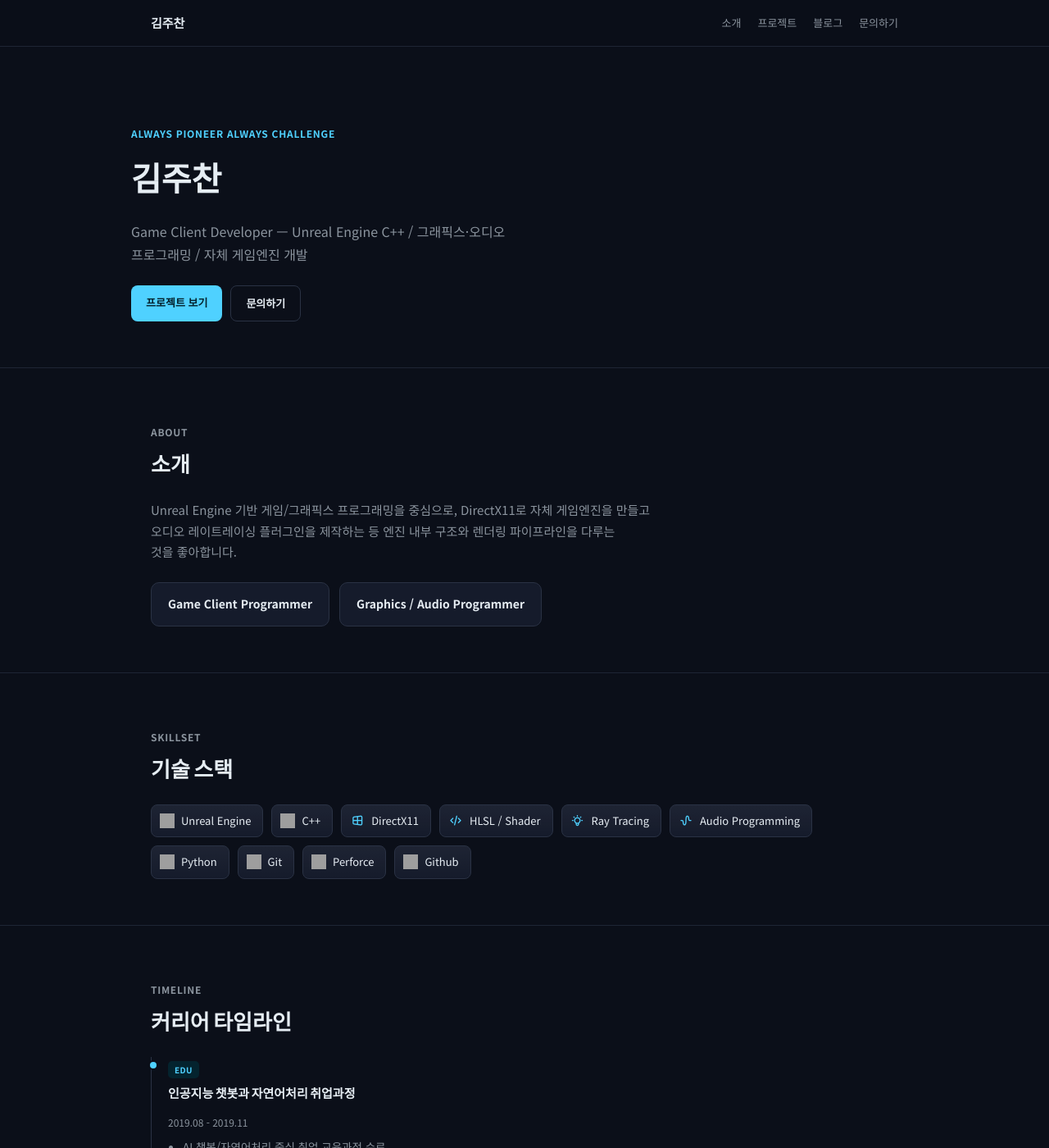
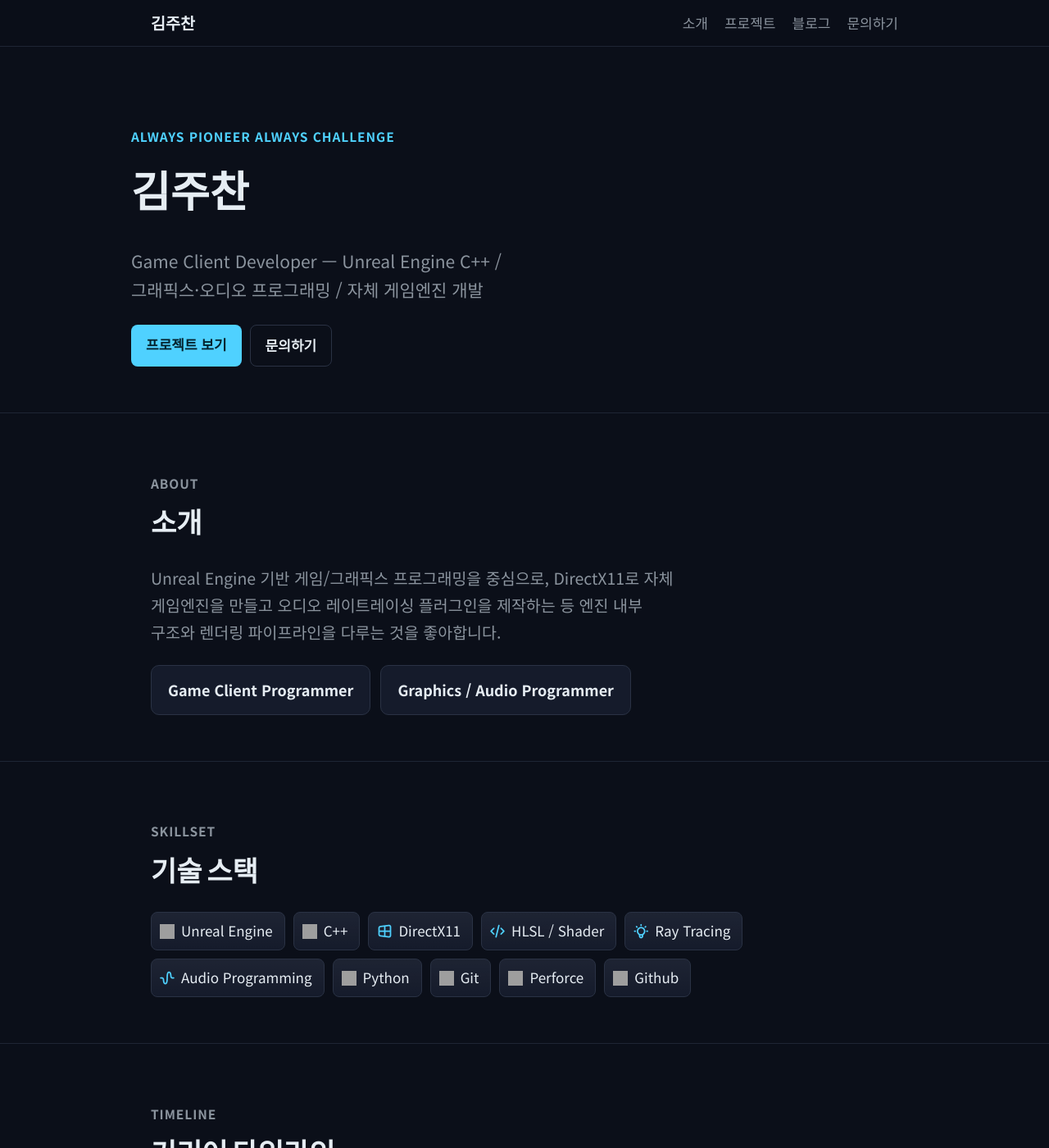
Before and after one commit to skamo3/skamo3.github.io, a Jekyll site: the page built from index.html, in a window 1280 px wide and 1400 px high. Shown: the whole window at 82% size. Built offline with Jekyll 4.4.1, drawn with Linux system fonts in a browser that asks for light colours; grey boxes are pictures that could not be loaded.

Commit message:
Scale all font sizes up 30%
Multiplied every font-size declaration by 1.3 (e.g. 16px -> 21px,
40px -> 52px). Added an explicit 21px base to body since some text
(post-content paragraphs) relied on the browser's unset 16px default,
which wouldn't have scaled otherwise. Verified no overflow/clipping
on mobile (375px) or desktop after the change.

```diff
--- a/assets/css/style.css
+++ b/assets/css/style.css
@@ -22,6 +22,7 @@ body {
   background: var(--bg);
   color: var(--text);
   font-family: "Noto Sans KR", "Poppins", sans-serif;
+  font-size: 21px;
   line-height: 1.7;
   word-break: keep-all;
   overflow-wrap: break-word;
@@ -57,9 +58,9 @@ a { color: inherit; text-decoration: none; }
   justify-content: space-between;
   height: 56px;
 }
-.site-nav .logo { font-weight: 700; font-size: 15px; }
+.site-nav .logo { font-weight: 700; font-size: 19.5px; }
 .site-nav .links { display: flex; gap: 20px; }
-.site-nav .links a { font-size: 13px; color: var(--text-muted); }
+.site-nav .links a { font-size: 17px; color: var(--text-muted); }
 .site-nav .links a:hover { color: var(--accent); }
 
 /* hero */
@@ -67,18 +68,18 @@ a { color: inherit; text-decoration: none; }
   padding: 96px 0 56px;
 }
 .hero .eyebrow {
-  font-size: 12px;
+  font-size: 15.5px;
   letter-spacing: .06em;
   color: var(--accent);
   font-weight: 700;
   margin: 0 0 12px;
 }
-.hero h1 { font-size: 40px; margin-bottom: 12px; }
-.hero p.tagline { font-size: 16px; color: var(--text-muted); max-width: 520px; }
+.hero h1 { font-size: 52px; margin-bottom: 12px; }
+.hero p.tagline { font-size: 21px; color: var(--text-muted); max-width: 520px; }
 .hero .cta { display: flex; gap: 10px; margin-top: 24px; }
 .btn {
   display: inline-block;
-  font-size: 13px;
+  font-size: 17px;
   font-weight: 700;
   padding: 10px 18px;
   border-radius: 8px;
@@ -90,18 +91,18 @@ a { color: inherit; text-decoration: none; }
 
 /* section */
 .section { padding: 56px 0; border-top: 0.5px solid var(--border); }
-.section-label { font-size: 12px; color: var(--text-muted); font-weight: 700; letter-spacing: .06em; margin-bottom: 8px; }
-.section h2 { font-size: 26px; margin-bottom: 20px; }
+.section-label { font-size: 15.5px; color: var(--text-muted); font-weight: 700; letter-spacing: .06em; margin-bottom: 8px; }
+.section h2 { font-size: 34px; margin-bottom: 20px; }
 
 /* about */
-.about-text { max-width: 640px; color: var(--text-muted); font-size: 15px; margin-bottom: 24px; }
+.about-text { max-width: 640px; color: var(--text-muted); font-size: 19.5px; margin-bottom: 24px; }
 .role-badges { display: flex; gap: 12px; flex-wrap: wrap; }
 .role-badge {
   background: var(--card);
   border: 0.5px solid var(--border-strong);
   border-radius: 10px;
   padding: 14px 20px;
-  font-size: 14px;
+  font-size: 18px;
   font-weight: 700;
 }
 
@@ -115,12 +116,12 @@ a { color: inherit; text-decoration: none; }
   border-radius: 8px;
   background: linear-gradient(180deg, rgba(255,255,255,0.04) 0%, rgba(255,255,255,0) 100%), var(--card);
   border: 0.5px solid var(--border-strong);
-  font-size: 13px;
+  font-size: 17px;
   color: var(--text);
 }
 .skill-chip .skill-icon { width: 18px; height: 18px; display: flex; align-items: center; justify-content: center; flex-shrink: 0; }
 .skill-chip .skill-icon img { width: 18px; height: 18px; }
-.skill-chip .skill-icon i { font-size: 16px; color: var(--accent); }
+.skill-chip .skill-icon i { font-size: 21px; color: var(--accent); }
 
 /* timeline */
 .timeline { position: relative; padding-left: 20px; border-left: 0.5px solid var(--border-strong); display: flex; flex-direction: column; gap: 28px; }
@@ -139,7 +140,7 @@ a { color: inherit; text-decoration: none; }
 .timeline-item.work::before { background: var(--amber); }
 .timeline-item .track-badge {
   display: inline-block;
-  font-size: 10px;
+  font-size: 13px;
   font-weight: 700;
   letter-spacing: .04em;
   padding: 2px 8px;
@@ -148,15 +149,15 @@ a { color: inherit; text-decoration: none; }
 }
 .timeline-item .track-edu { background: var(--accent-dark); color: var(--accent); }
 .timeline-item .track-work { background: var(--amber-dark); color: var(--amber); }
-.timeline-item h3 { font-size: 15px; margin-bottom: 2px; }
-.timeline-item .period { font-size: 12px; color: var(--text-muted); margin-bottom: 8px; }
-.timeline-item ul { margin: 0; padding-left: 18px; color: var(--text-muted); font-size: 13.5px; }
+.timeline-item h3 { font-size: 19.5px; margin-bottom: 2px; }
+.timeline-item .period { font-size: 15.5px; color: var(--text-muted); margin-bottom: 8px; }
+.timeline-item ul { margin: 0; padding-left: 18px; color: var(--text-muted); font-size: 17.5px; }
 .timeline-item li { margin-bottom: 4px; }
 
 /* projects */
 .project-group { margin-bottom: 40px; }
 .project-group h3 {
-  font-size: 15px;
+  font-size: 19.5px;
   color: var(--text-muted);
   font-weight: 700;
   margin-bottom: 16px;
@@ -188,13 +189,13 @@ a { color: inherit; text-decoration: none; }
   align-items: center;
   justify-content: center;
   color: var(--text-muted);
-  font-size: 12px;
+  font-size: 15.5px;
 }
 .project-card .thumb img { width: 100%; height: 100%; object-fit: cover; border-radius: 8px; }
-.cat-badge { font-size: 10px; padding: 3px 9px; border-radius: 5px; align-self: flex-start; font-weight: 700; }
-.project-card h4 { font-size: 14.5px; font-weight: 700; margin: 0; }
-.project-card .period { font-size: 11px; color: var(--text-muted); }
-.project-card .desc { font-size: 12.5px; color: var(--text-muted); margin: 0; }
+.cat-badge { font-size: 13px; padding: 3px 9px; border-radius: 5px; align-self: flex-start; font-weight: 700; }
+.project-card h4 { font-size: 19px; font-weight: 700; margin: 0; }
+.project-card .period { font-size: 14.5px; color: var(--text-muted); }
+.project-card .desc { font-size: 16px; color: var(--text-muted); margin: 0; }
 
 /* blog list */
 .post-list { display: flex; flex-direction: column; }
@@ -206,8 +207,8 @@ a { color: inherit; text-decoration: none; }
   border-bottom: 0.5px solid var(--border);
   gap: 16px;
 }
-.post-item .title { font-size: 14.5px; font-weight: 500; }
-.post-item .date { font-size: 12px; color: var(--text-muted); white-space: nowrap; }
+.post-item .title { font-size: 19px; font-weight: 500; }
+.post-item .date { font-size: 15.5px; color: var(--text-muted); white-space: nowrap; }
 
 /* contact */
 .contact-box {
@@ -221,30 +222,30 @@ a { color: inherit; text-decoration: none; }
   flex-wrap: wrap;
   gap: 16px;
 }
-.contact-box h3 { font-size: 16px; margin-bottom: 4px; }
-.contact-box p { font-size: 13px; color: var(--text-muted); margin: 0; }
+.contact-box h3 { font-size: 21px; margin-bottom: 4px; }
+.contact-box p { font-size: 17px; color: var(--text-muted); margin: 0; }
 .contact-links { display: flex; gap: 18px; margin-top: 20px; }
-.contact-links a { font-size: 13px; color: var(--text-muted); }
+.contact-links a { font-size: 17px; color: var(--text-muted); }
 .contact-links a:hover { color: var(--accent); }
 
 /* footer */
-.site-footer { padding: 32px 0 64px; text-align: center; color: var(--text-muted); font-size: 12px; }
+.site-footer { padding: 32px 0 64px; text-align: center; color: var(--text-muted); font-size: 15.5px; }
 
 /* post page */
 .post-content { max-width: 680px; margin: 0 auto; padding: 64px 24px; }
-.post-content h1 { font-size: 30px; margin-bottom: 8px; }
-.post-content .meta { font-size: 12px; color: var(--text-muted); margin-bottom: 32px; }
-.post-content h2 { font-size: 20px; margin: 32px 0 12px; }
+.post-content h1 { font-size: 39px; margin-bottom: 8px; }
+.post-content .meta { font-size: 15.5px; color: var(--text-muted); margin-bottom: 32px; }
+.post-content h2 { font-size: 26px; margin: 32px 0 12px; }
 .post-content p { color: var(--text); margin: 0 0 16px; }
 .post-content pre { background: var(--card); border-radius: 8px; padding: 16px; overflow-x: auto; }
-.post-content code { font-family: var(--font-mono, monospace); font-size: 13px; }
+.post-content code { font-family: var(--font-mono, monospace); font-size: 17px; }
 
 /* project detail page */
 .project-detail { max-width: 680px; margin: 0 auto; padding: 64px 24px; }
-.project-detail h1 { font-size: 28px; margin-bottom: 8px; }
-.project-detail .meta { font-size: 12px; color: var(--text-muted); margin-bottom: 24px; }
+.project-detail h1 { font-size: 36.5px; margin-bottom: 8px; }
+.project-detail .meta { font-size: 15.5px; color: var(--text-muted); margin-bottom: 24px; }
 
 @media (max-width: 640px) {
-  .hero h1 { font-size: 30px; }
+  .hero h1 { font-size: 39px; }
   .site-nav .links { gap: 12px; }
 }
```
